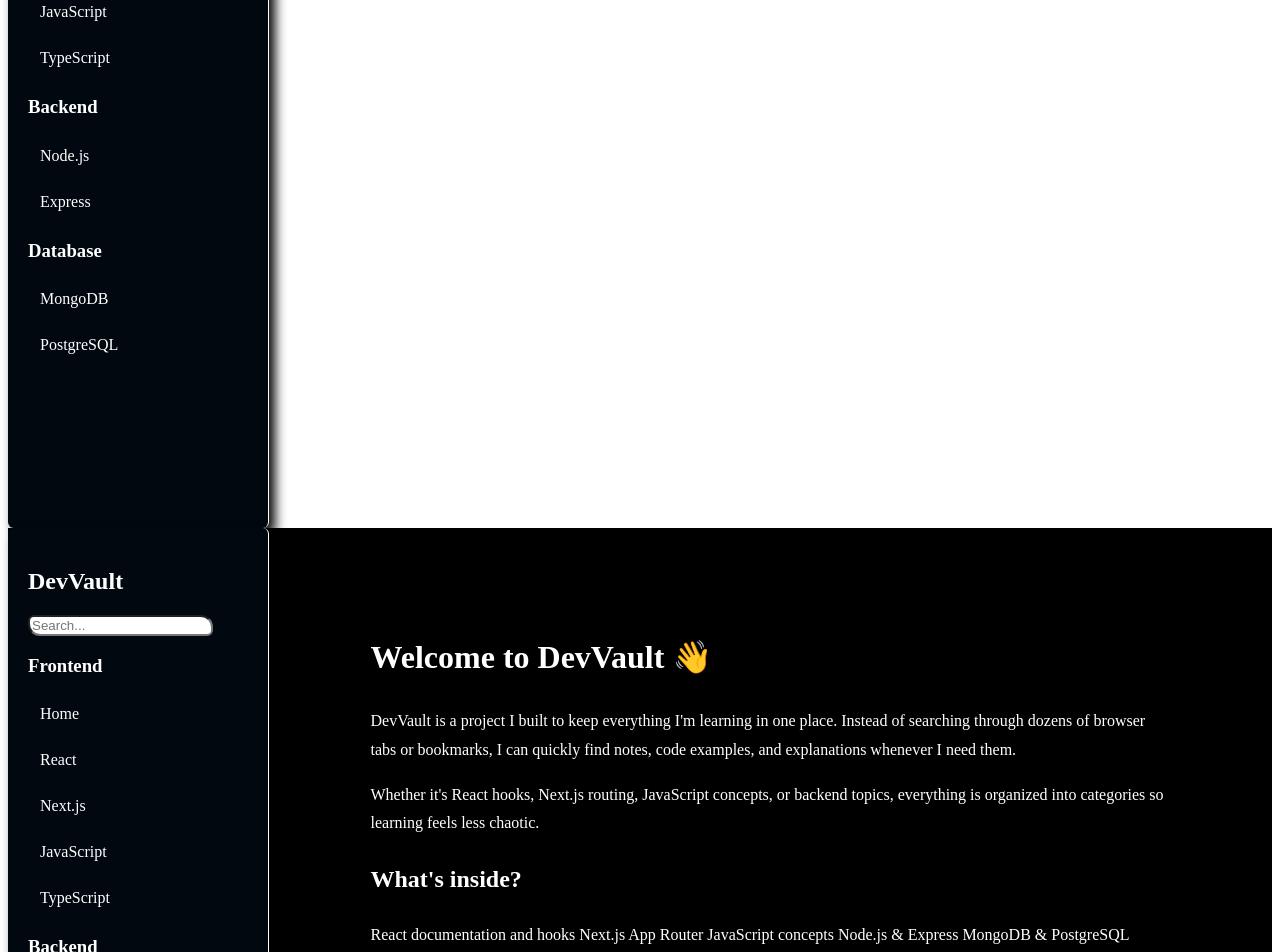
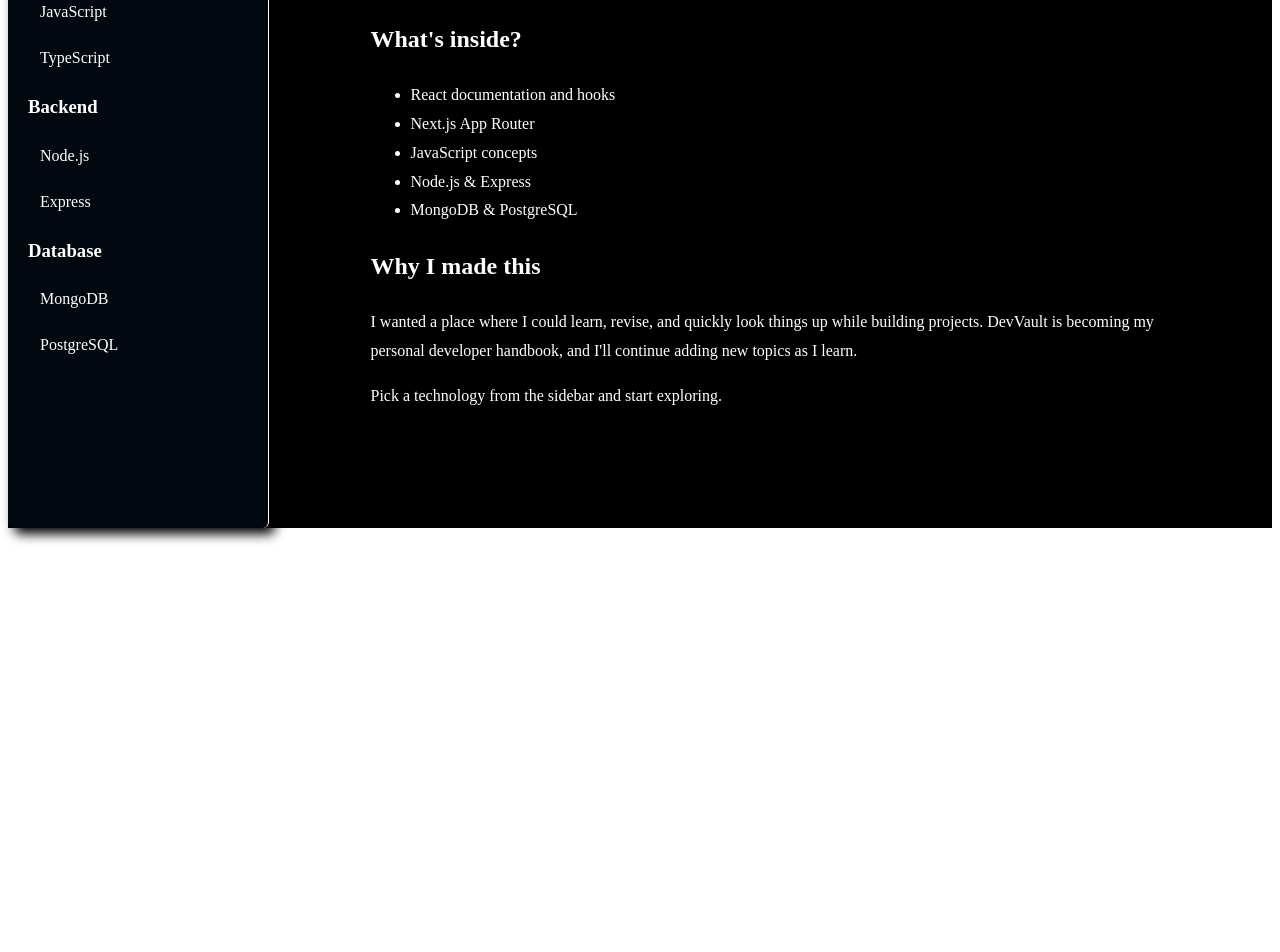
Before and after one commit to asmitbiswas/Project-Next-JS, a Next.js app in the folder app/: page / in a window 1280 px wide. Shown: the part 320-1272 px from the top of the page. After the commit the page ends 926 px from the top, so only its background shows below. Built offline with nearby package versions, Linux system fonts and the light colour scheme.

Commit message:
Bug fixed of home page

```diff
--- a/app/app/layout.tsx
+++ b/app/app/layout.tsx
@@ -17,7 +17,7 @@ export default function RootLayout({
   return (
     <html lang="en">
       <body>
-         <Sidebar />
+         {/* <Sidebar /> */}
         {children}
         <h1 className="ABC">DevVault</h1>
       </body>
--- a/app/app/page.tsx
+++ b/app/app/page.tsx
@@ -33,16 +33,13 @@ export default function Home() {
 
     <h2>What's inside?</h2>
 
-    <p>
-
-
-        React documentation and hooks
-        Next.js App Router
-        JavaScript concepts
-        Node.js & Express
-        MongoDB & PostgreSQL
-
-    </p>
+    <ul>
+        <li>React documentation and hooks</li>
+        <li>Next.js App Router</li>
+        <li>JavaScript concepts</li>
+        <li>Node.js & Express</li>
+        <li>MongoDB & PostgreSQL</li>
+    </ul>
 
     <h2>Why I made this</h2>
 
```
